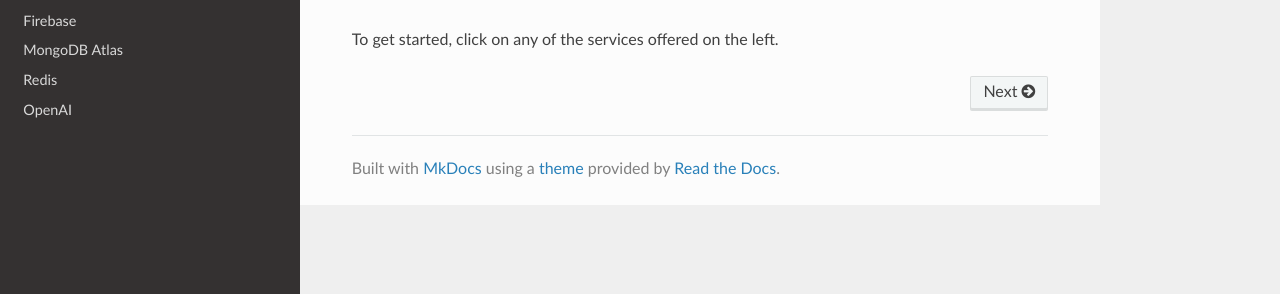
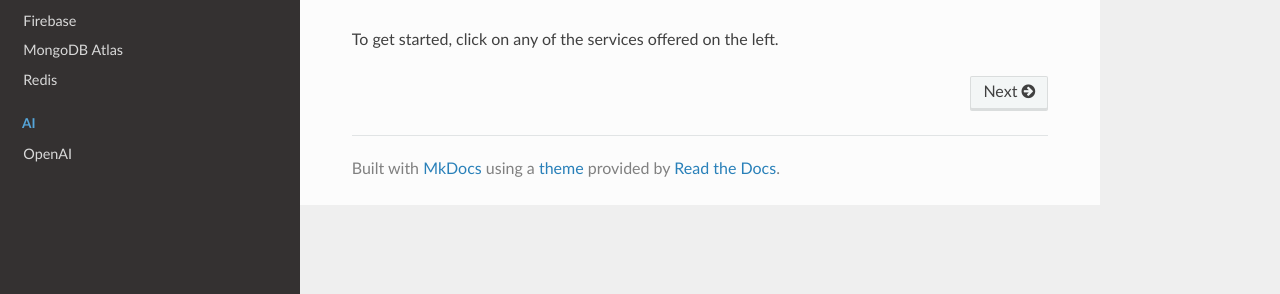
Before and after one commit to oyoclass/cloud-service, an MkDocs documentation site: the page built from doc/index.md, in a window 1280 px wide. Shown: the part 204-498 px from the top of the page. Built offline with MkDocs 1.6.1, drawn with Linux system fonts in a browser that asks for light colours; nearby versions of some CDN libraries.

Commit message:
move ai section

```diff
--- a/mkdocs.yml
+++ b/mkdocs.yml
@@ -9,4 +9,5 @@ nav:
         - 'Firebase': 'datastores/firebase.md'
         - 'MongoDB Atlas': 'datastores/mongo.md'
         - 'Redis': 'datastores/redis.md'
+    - 'AI':
         - 'OpenAI': 'ai/openai.md'
```
